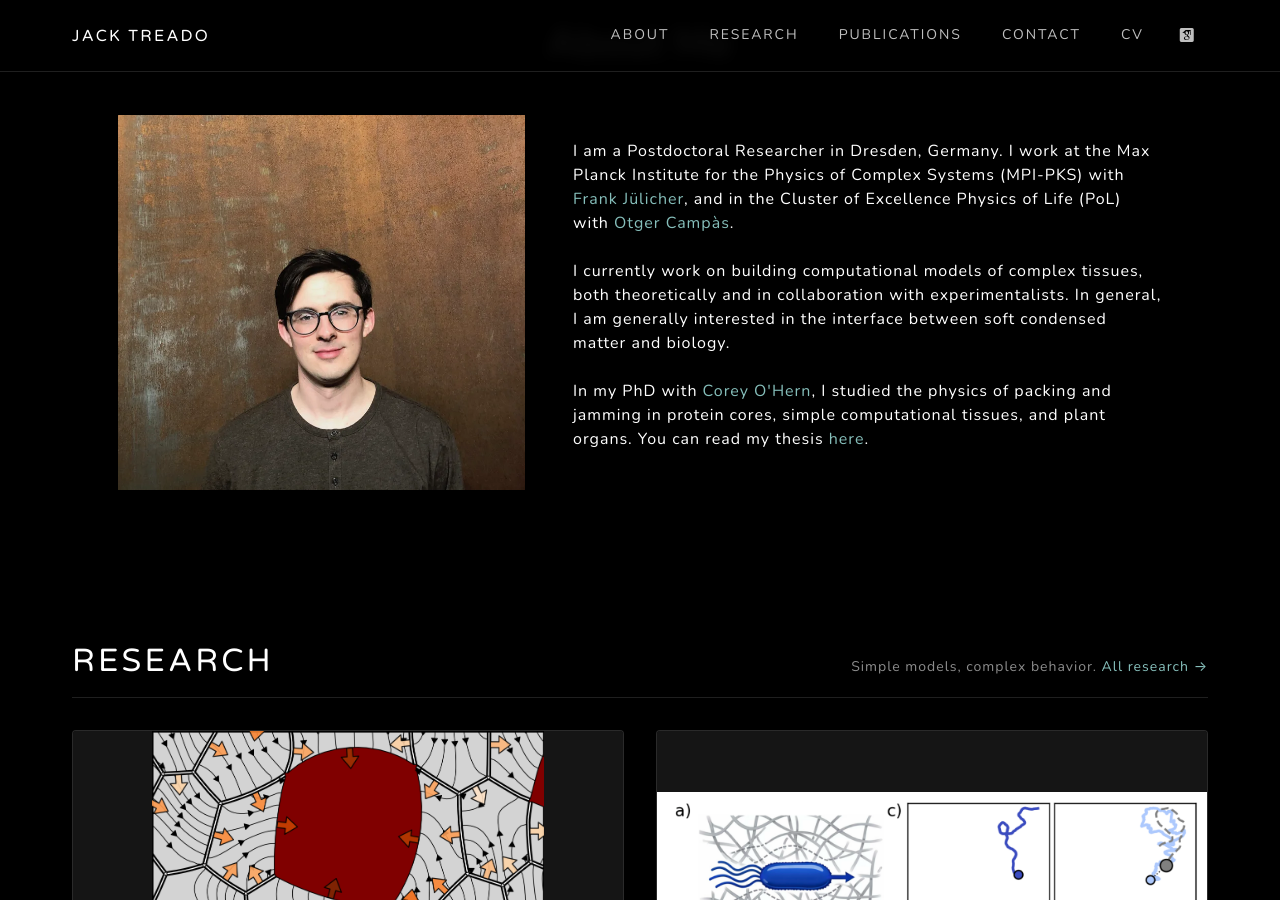
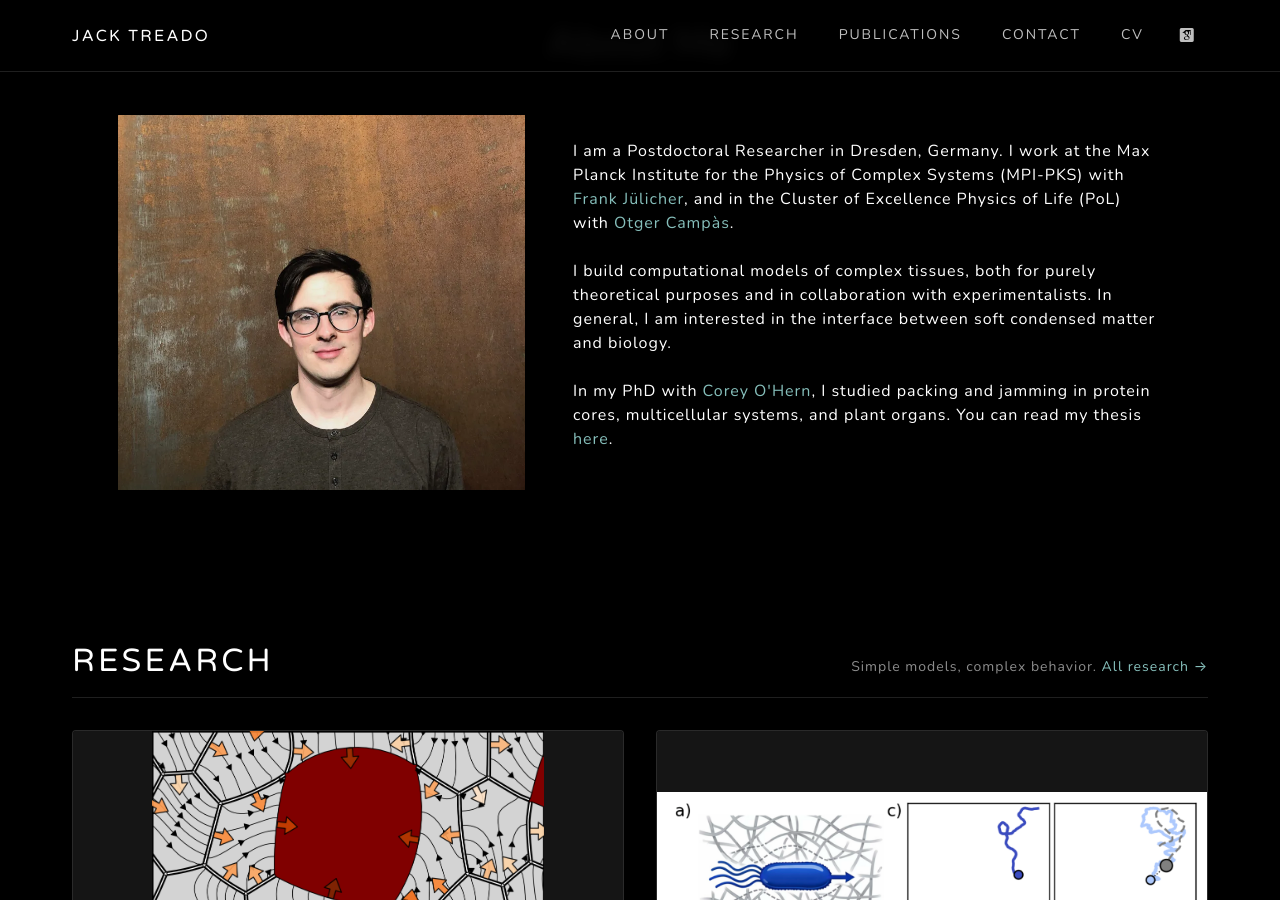
Before and after one commit to jacktreado/jacktreado.github.io, a Jekyll site: the page built from docs/index.html, in a window 1280 px wide and 900 px high, scrolled down 961 px. Built offline with Jekyll 4.4.1, drawn with Linux system fonts in a browser that asks for light colours; some web fonts are replaced.

Commit message:
udpated about me

```diff
--- a/docs/index.html
+++ b/docs/index.html
@@ -35,10 +35,10 @@ description: Research website
                         <p class="text-white mb-3" align="left">
                             I am a Postdoctoral Researcher in Dresden, Germany. I work at the  Max Planck Institute for the Physics of Complex Systems (MPI-PKS) with <a href="https://www.pks.mpg.de/biological-physics" target="_blank" rel="noopener noreferrer">Frank Jülicher</a>, and in the Cluster of Excellence Physics of Life (PoL) with <a href="https://physics-of-life.tu-dresden.de/team/pol-groups/campas" target="_blank" rel="noopener noreferrer">Otger Campàs</a>.<br><br>
 
-                            I currently work on building computational models of complex tissues, both theoretically and in collaboration with experimentalists. In general, I am generally interested in the interface between soft condensed matter and biology.<br><br>
+                            I build computational models of complex tissues, both for purely theoretical purposes and in collaboration with experimentalists. In general, I am interested in the interface between soft condensed matter and biology.<br><br>
 
                             In my PhD with <a href="https://jamming.research.yale.edu/" target="_blank" rel="noopener noreferrer">Corey O'Hern</a>,
-                            I studied the physics of packing and jamming in protein cores, simple computational tissues, and plant organs. You can read my thesis <a href="https://www.proquest.com/docview/2718878496?pq-origsite=gscholar&fromopenview=true&sourcetype=Dissertations%20&%20Theses" target="_blank" rel="noopener noreferrer">here</a>.
+                            I studied packing and jamming in protein cores, multicellular systems, and plant organs. You can read my thesis <a href="https://www.proquest.com/docview/2718878496?pq-origsite=gscholar&fromopenview=true&sourcetype=Dissertations%20&%20Theses" target="_blank" rel="noopener noreferrer">here</a>.
                         </p>
                     </div>
                 </div>
```
